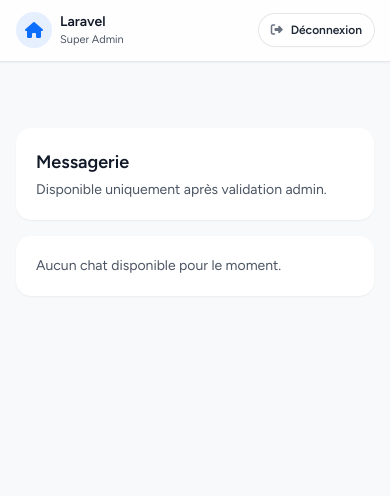
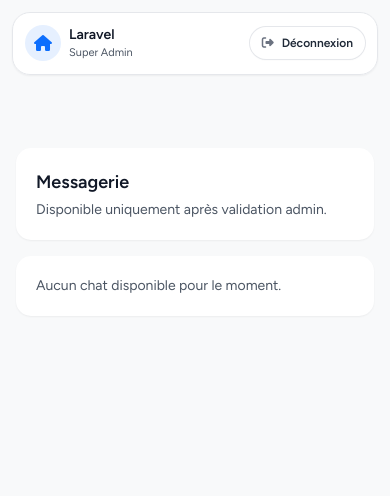
Before and after one commit to MANTECH99/plateforme_web, a Laravel app: page /chat in a window 390 px wide. Shown: the top 496 px of the page. Run offline with Laravel 12, Linux system fonts and the light colour scheme; a user stored in the database is signed in; data comes from the database, SQL or seed files in the repository; data that the repository does not hold is empty; style sheets or scripts are compiled from the project's sources.

Commit message:
fix(ui): float mobile header and increase content top offset
Co-authored-by: Abdoul Ahad Gueye <abdoulahadgueye1999@gmail.com>

```diff
--- a/resources/views/components/mobile-header.blade.php
+++ b/resources/views/components/mobile-header.blade.php
@@ -11,10 +11,11 @@
     }
 @endphp
 
-<header class="md:hidden fixed top-0 left-0 w-full z-50">
-    <div class="bg-white/80 backdrop-blur border-b border-gray-200 shadow-sm">
-        <div class="mx-auto max-w-md px-4 pt-[max(0.75rem,env(safe-area-inset-top))] pb-3">
-            <div class="flex items-center justify-between gap-3">
+<header class="md:hidden fixed top-0 left-0 w-full z-50 pointer-events-none">
+    <div class="mx-auto max-w-md px-3 pt-[max(0.75rem,env(safe-area-inset-top))]">
+        <div class="pointer-events-auto rounded-[18px] bg-white/90 backdrop-blur border border-gray-200 shadow-sm">
+            <div class="px-3 py-3">
+                <div class="flex items-center justify-between gap-3">
                 <div class="flex items-center gap-2 min-w-0">
                     @if($backUrl)
                         <a href="{{ $backUrl }}"
@@ -54,6 +55,7 @@
                         </a>
                     @endif
                 </div>
+                </div>
             </div>
         </div>
     </div>
--- a/resources/views/layouts/app.blade.php
+++ b/resources/views/layouts/app.blade.php
@@ -35,8 +35,8 @@
             @endisset
 
             <!-- Page Content -->
-            <main class="pt-[96px] pb-24 md:pt-0 md:pb-0">
-                <div class="mx-auto w-full max-w-md px-4 pt-2 md:max-w-7xl md:px-6 md:pt-0 lg:px-8">
+            <main class="pt-[calc(124px+env(safe-area-inset-top))] pb-24 md:pt-0 md:pb-0">
+                <div class="mx-auto w-full max-w-md px-4 md:max-w-7xl md:px-6 lg:px-8">
                     {{ $slot }}
                 </div>
             </main>
```
